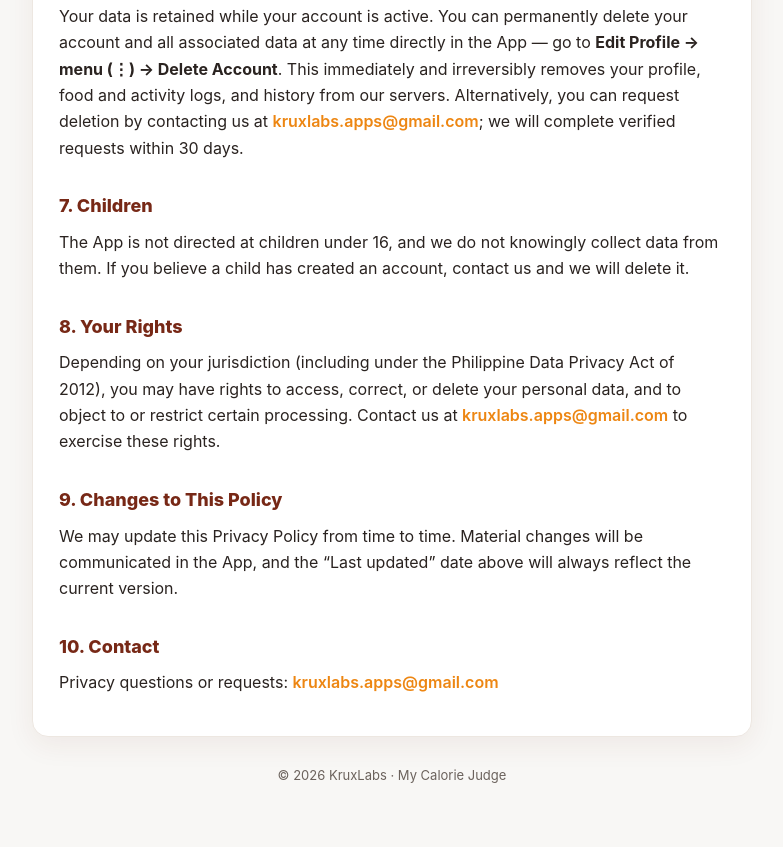
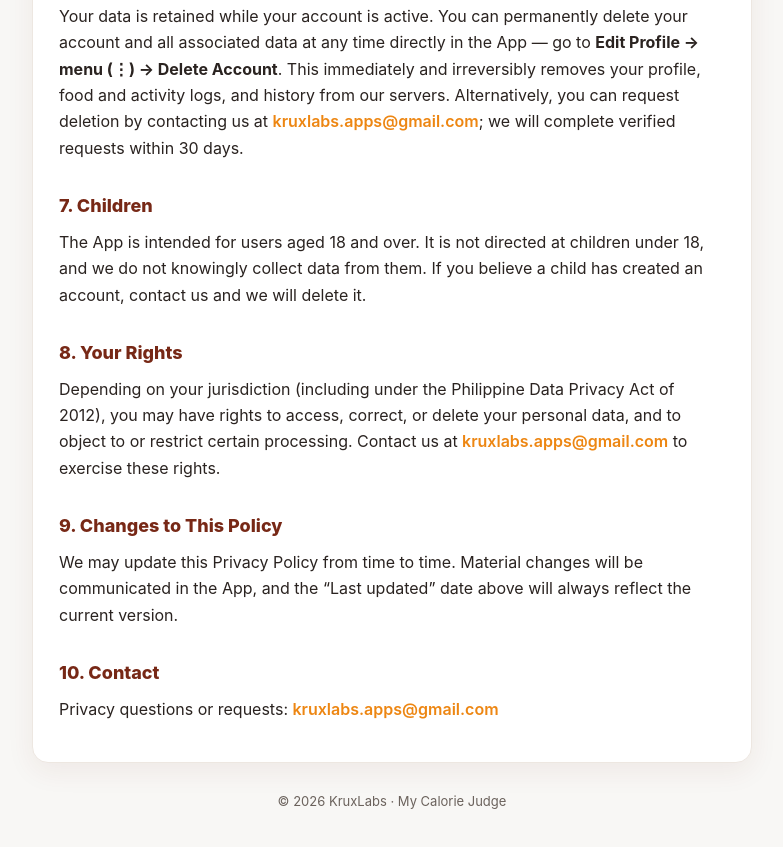
Before and after one commit to Kurt7773/caloriejudge-legal, a plain HTML site: page index.html in a window 1280 px wide. Shown: the part 1350-2197 px from the top of the page, without its empty margins (248-1031 px from the left). Drawn offline with Linux system fonts and the light colour scheme.

Commit message:
Update index.html

```diff
--- a/index.html
+++ b/index.html
@@ -110,7 +110,7 @@
       <p>Your data is retained while your account is active. You can permanently delete your account and all associated data at any time directly in the App &mdash; go to <strong>Edit Profile &rarr; menu (&#8942;) &rarr; Delete Account</strong>. This immediately and irreversibly removes your profile, food and activity logs, and history from our servers. Alternatively, you can request deletion by contacting us at <a href="mailto:kruxlabs.apps@gmail.com">kruxlabs.apps@gmail.com</a>; we will complete verified requests within 30 days.</p>
 
       <h2>7. Children</h2>
-      <p>The App is not directed at children under 16, and we do not knowingly collect data from them. If you believe a child has created an account, contact us and we will delete it.</p>
+      <p>The App is intended for users aged 18 and over. It is not directed at children under 18, and we do not knowingly collect data from them. If you believe a child has created an account, contact us and we will delete it.</p>
 
       <h2>8. Your Rights</h2>
       <p>Depending on your jurisdiction (including under the Philippine Data Privacy Act of 2012), you may have rights to access, correct, or delete your personal data, and to object to or restrict certain processing. Contact us at <a href="mailto:kruxlabs.apps@gmail.com">kruxlabs.apps@gmail.com</a> to exercise these rights.</p>
```
